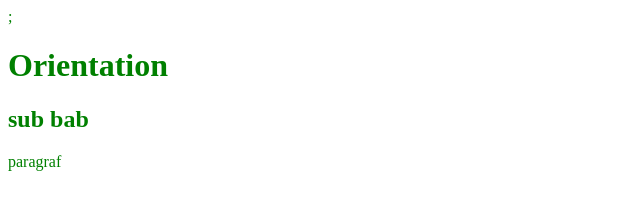
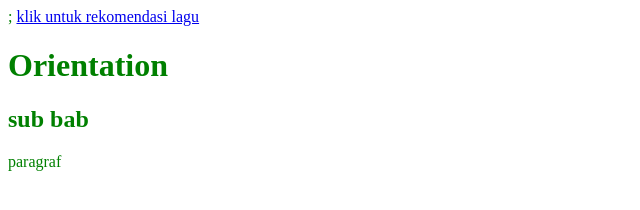
Before and after one commit to chimomile/belajar-web, a plain HTML site: page index.html in a window 1280 px wide. Shown: the whole page, without its empty margins (0-640 px from the left). Drawn offline with Linux system fonts and the light colour scheme.

Commit message:
push ke google

```diff
--- a/day-1/index.html
+++ b/index.html
@@ -1,21 +1,25 @@
 <!DOCTYPE html>
 <html lang="en">
+
 <head>
     <meta charset="UTF-8">
     <meta name="viewport" content="width=device-width, initial-scale=1.0">
     <title>study day-1</title>
     <style>
         .hijau {
-        color: green;
+            color: green;
         }
     </style>
 
 </head>
+
 <body>
     <div class="hijau">;
+        <a href="songs.html">klik untuk rekomendasi lagu</a>
         <h1>Orientation</h1>
         <h2>sub bab</h2>
         <p>paragraf</p>
     </div>
 </body>
+
 </html>
```
Also changed, not shown: assets/img/img2.jpeg (renamed from day-1/assets/img/img2.jpeg), assets/img/img3.jpeg (renamed from day-1/assets/img/img3.jpeg), assets/img/img4.jpeg (renamed from day-1/assets/img/img4.jpeg), assets/img/img5.jpeg (renamed from day-1/assets/img/img5.jpeg), assets/img/img6.jpeg (renamed from day-1/assets/img/img6.jpeg), assets/img/img8.jpeg (renamed from day-1/assets/img/img8.jpeg), assets/img/img9.jpeg (renamed from day-1/assets/img/img9.jpeg), assets/img/song-1.jpeg (renamed from day-1/assets/img/song-1.jpeg), songs.html (renamed from day-1/songs.html), 4 other files.
